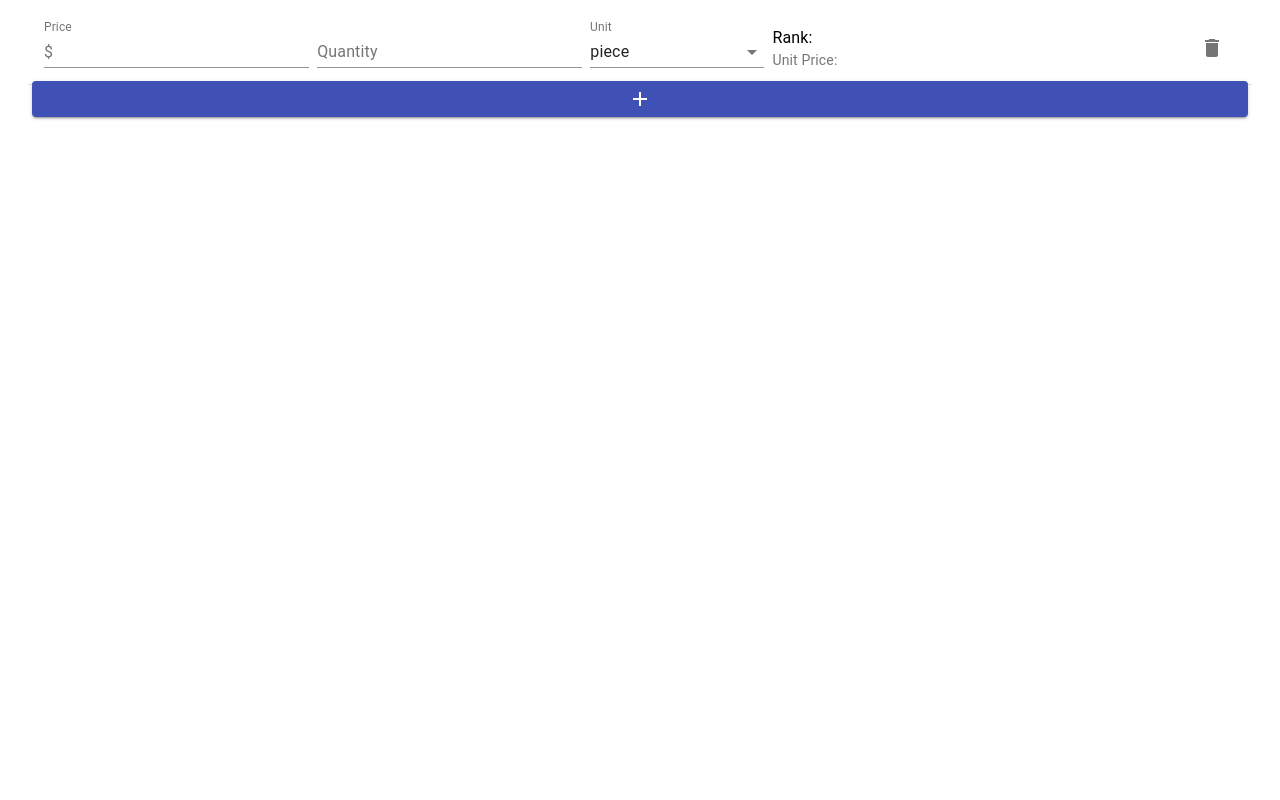
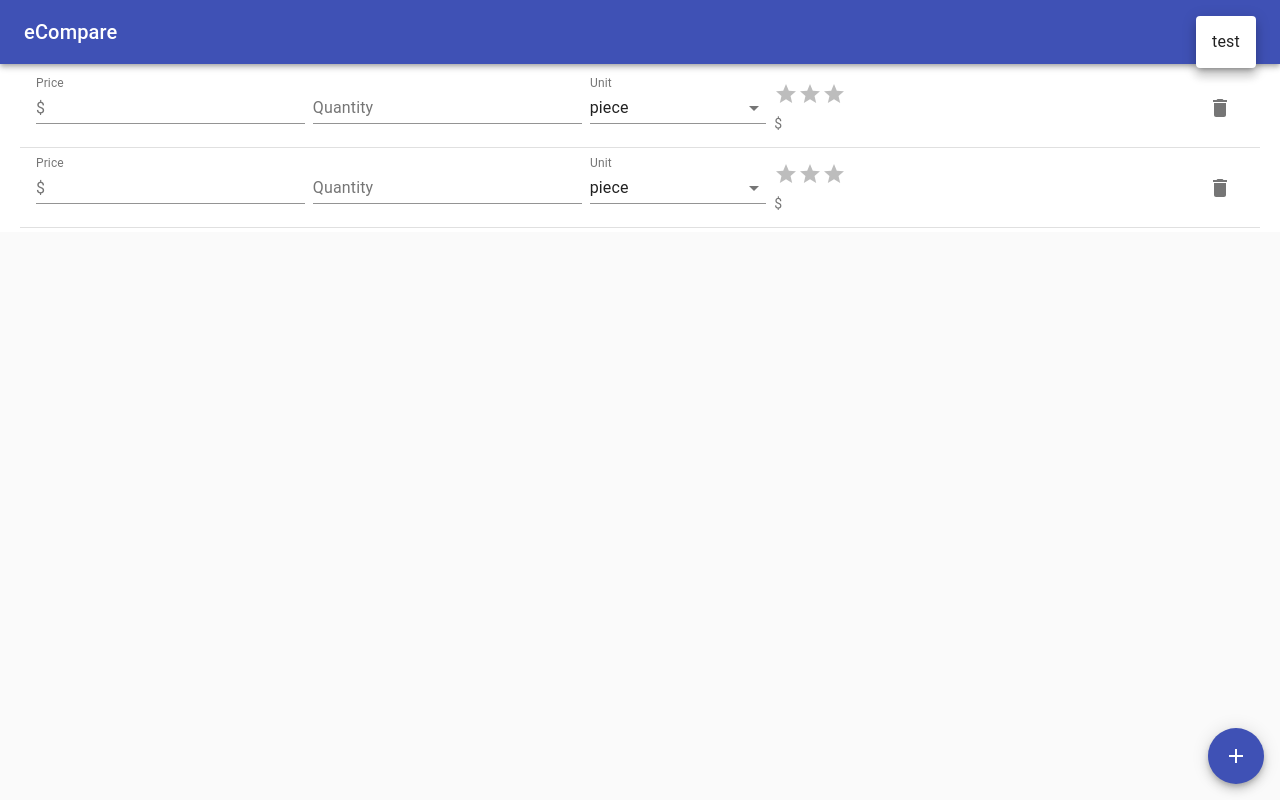
Before and after one commit to kfc103/eCompare, a React (Create React App) app: page / in a window 1280 px wide. Both pictures are taken after a click on the button 1212 px from the left and 48 px from the top of the page. Built offline with nearby package versions, Linux system fonts and the light colour scheme.

Commit message:
front end update & bug fix App bar, rating

```diff
--- a/package.json
+++ b/package.json
@@ -8,6 +8,7 @@
     "@babel/runtime": "7.13.8",
     "@material-ui/core": "4.11.3",
     "@material-ui/icons": "4.11.2",
+    "@material-ui/lab": "4.0.0-alpha.57",
     "react": "17.0.1",
     "react-dom": "17.0.1",
     "react-scripts": "4.0.0"
--- a/src/App.js
+++ b/src/App.js
@@ -1,10 +1,34 @@
-import "./styles.css";
+import React from "react";
+import CssBaseline from "@material-ui/core/CssBaseline";
+import Typography from "@material-ui/core/Typography";
+import Container from "@material-ui/core/Container";
+import Link from "@material-ui/core/Link";
+import AppBar from "./AppBar";
 import List from "./List";
+import { useStyles } from "./Styles";
+
+function Copyright() {
+  return (
+    <Typography variant="body2" color="textSecondary">
+      {"Copyright © "}
+      <Link color="inherit" href="">
+        eCompare
+      </Link>{" "}
+      {new Date().getFullYear()}
+      {"."}
+    </Typography>
+  );
+}
 
 export default function App() {
+  const classes = useStyles();
+  const menuId = "primary-search-account-menu";
+
   return (
-    <div className="App">
-      <List />
+    <div className={classes.root}>
+      <CssBaseline />
+      <AppBar />
+      <List classes={classes} />
     </div>
   );
 }
--- /dev/null
+++ b/src/AppBar.js
@@ -0,0 +1,78 @@
+import React from "react";
+import { makeStyles } from "@material-ui/core/styles";
+import AppBar from "@material-ui/core/AppBar";
+import Toolbar from "@material-ui/core/Toolbar";
+import Typography from "@material-ui/core/Typography";
+import IconButton from "@material-ui/core/IconButton";
+import MoreIcon from "@material-ui/icons/MoreVert";
+import MenuItem from "@material-ui/core/MenuItem";
+import Menu from "@material-ui/core/Menu";
+
+const useStyles = makeStyles((theme) => ({
+  root: {
+    flexGrow: 1
+  },
+  menuButton: {
+    marginRight: theme.spacing(2)
+  },
+  title: {
+    flexGrow: 1
+  }
+}));
+
+export default function MenuAppBar() {
+  const classes = useStyles();
+  const [auth, setAuth] = React.useState(true);
+  const [anchorEl, setAnchorEl] = React.useState(null);
+  const open = Boolean(anchorEl);
+
+  const handleChange = (event) => {
+    setAuth(event.target.checked);
+  };
+
+  const handleMenu = (event) => {
+    setAnchorEl(event.currentTarget);
+  };
+
+  const handleClose = () => {
+    setAnchorEl(null);
+  };
+
+  return (
+    <AppBar position="static">
+      <Toolbar>
+        <Typography variant="h6" className={classes.title}>
+          eCompare
+        </Typography>
+        <div>
+          <IconButton
+            aria-label="account of current user"
+            aria-controls="menu-appbar"
+            aria-haspopup="true"
+            onClick={handleMenu}
+            color="inherit"
+          >
+            <MoreIcon />
+          </IconButton>
+          <Menu
+            id="menu-appbar"
+            anchorEl={anchorEl}
+            anchorOrigin={{
+              vertical: "top",
+              horizontal: "right"
+            }}
+            keepMounted
+            transformOrigin={{
+              vertical: "top",
+              horizontal: "right"
+            }}
+            open={open}
+            onClose={handleClose}
+          >
+            <MenuItem onClick={handleClose}>test</MenuItem>
+          </Menu>
+        </div>
+      </Toolbar>
+    </AppBar>
+  );
+}
--- a/src/List.js
+++ b/src/List.js
@@ -1,7 +1,11 @@
 import React from "react";
+import PropTypes from "prop-types";
 import Container from "@material-ui/core/Container";
-import CircularProgress from "@material-ui/core/CircularProgress";
+import LinearProgress from "@material-ui/core/LinearProgress";
+import Fab from "@material-ui/core/Fab";
+import AddIcon from "@material-ui/icons/Add";
 import ListContent from "./ListContent";
+import { withStyles } from "@material-ui/styles";
 import { useStyles } from "./Styles";
 import { prepareDb, readAll, putItem, deleteItem } from "./Storage";
 import { unitValueJSON } from "./UnitSelect";
@@ -10,7 +14,7 @@ class List extends React.Component {
   constructor(props) {
     super(props);
 
-    this.state = { listId: 0, data: [], db: null, isDataReady: false };
+    this.state = { listId: 0, data: [], db: null, isBusy: false };
 
     this.addItem = this.addItem.bind(this);
     this.removeItem = this.removeItem.bind(this);
@@ -30,7 +34,7 @@ class List extends React.Component {
               listId: results.length,
               data: results,
               db: db,
-              isDataReady: true
+              isBusy: true
             });
           },
           // rejected
@@ -53,27 +57,9 @@ class List extends React.Component {
     this.setState({
       listId: defaultData.length,
       data: defaultData,
-      isDataReady: true
+      isBusy: true
     });
   }
-
-  /*createData(
-    id,
-    quantity = "",
-    price = "",
-    unitprice = "",
-    unit = JSON.parse(unitValueJSON("piece", "piece", "1", "piece")),
-    rank = ""
-  ) {
-    return {
-      id,
-      quantity,
-      price,
-      unitprice,
-      unit,
-      rank
-    };
-  }*/
 
   calUnitPrice(item) {
     const unitprice = Number(
@@ -102,7 +88,7 @@ class List extends React.Component {
     let newArr = arr;
     if (newArr === undefined) newArr = [...this.state.data];
 
-    if (newArr.length > 1 && !this.isListError()) {
+    if (newArr.length > 1 && !this.isListError(newArr)) {
       let rankedArr = newArr;
 
       rankedArr.sort((a, b) => {
@@ -110,17 +96,17 @@ class List extends React.Component {
       });
 
       newArr.forEach((item) => {
-        if (item.unitprice === "") item.rank = "";
+        if (item.unitprice === "") item.rank = 0;
         else {
-          if (item.unitprice === rankedArr[0].unitprice) item.rank = "1st";
-          else if (item.unitprice === rankedArr[1].unitprice) item.rank = "2nd";
-          else if (item.unitprice === rankedArr[2].unitprice) item.rank = "3rd";
-          else item.rank = "";
+          if (item.unitprice === rankedArr[0].unitprice) item.rank = 3;
+          else if (item.unitprice === rankedArr[1].unitprice) item.rank = 2;
+          else if (item.unitprice === rankedArr[2].unitprice) item.rank = 1;
+          else item.rank = 0;
         }
       });
     } else {
       newArr.forEach((item) => {
-        item.rank = "";
+        item.rank = 0;
       });
     }
 
@@ -129,10 +115,13 @@ class List extends React.Component {
     return newArr;
   }
 
-  isListError() {
+  isListError(arr) {
+    let newArr = arr;
+    if (newArr === undefined) newArr = [...this.state.data];
     let retVal = false;
     let type;
-    this.state.data.forEach(function (item) {
+
+    newArr.forEach(function (item) {
       const unitType = item.unit.type;
       if (!item.unitprice) retVal = true;
       if (type && type !== unitType) retVal = true;
@@ -177,11 +166,11 @@ class List extends React.Component {
   }
 
   render() {
-    const classes = useStyles;
+    //const classes = useStyles();
+    const classes = this.props.classes;
     return (
       <Container component="main">
-        <div className={classes.root}>
-          {!this.state.isDataReady ? <CircularProgress /> : null}
+        {!this.state.isBusy ? <LinearProgress /> : null}
         <ListContent
           data={this.state.data}
           onChange={this.onChange}
@@ -189,7 +178,14 @@ class List extends React.Component {
           removeItem={this.removeItem}
           addItem={this.addItem}
         />
-        </div>
+        <Fab
+          color="primary"
+          aria-label="add"
+          className={classes.fab}
+          onClick={() => this.addItem()}
+        >
+          <AddIcon />
+        </Fab>
       </Container>
     );
   }
@@ -201,7 +197,7 @@ export function createData(
   price = "",
   unitprice = "",
   unit = JSON.parse(unitValueJSON("piece", "piece", "1", "piece")),
-  rank = ""
+  rank = 0
 ) {
   return {
     id,
--- a/src/ListContent.js
+++ b/src/ListContent.js
@@ -1,3 +1,4 @@
+import React from "react";
 import List from "@material-ui/core/List";
 import ListItem from "@material-ui/core/ListItem";
 import ListItemText from "@material-ui/core/ListItemText";
@@ -5,16 +6,15 @@ import FormControl from "@material-ui/core/FormControl";
 import InputLabel from "@material-ui/core/InputLabel";
 import Input from "@material-ui/core/Input";
 import InputAdornment from "@material-ui/core/InputAdornment";
-import Button from "@material-ui/core/Button";
 import IconButton from "@material-ui/core/IconButton";
 import DeleteIcon from "@material-ui/icons/Delete";
-import AddIcon from "@material-ui/icons/Add";
 import Grid from "@material-ui/core/Grid";
+import Rating from "@material-ui/lab/Rating";
 import { useStyles } from "./Styles";
 import UnitSelect from "./UnitSelect";
 
 export default function ListContent({ data, ...args }) {
-  const classes = useStyles;
+  const classes = useStyles();
   return (
     <List>
       <Grid container spacing={1}>
@@ -66,9 +66,9 @@ export default function ListContent({ data, ...args }) {
                 </Grid>
                 <Grid item xs={11} sm={11} md={3}>
                   <ListItemText
-                    primary={"Rank: " + (item.rank ? item.rank : "")}
+                    primary={<Rating value={item.rank} max={3} readOnly />}
                     secondary={
-                      "Unit Price: " +
+                      "$ " +
                       (item.unitprice
                         ? item.unitprice + " per " + item.unit.stdUnit
                         : "")
@@ -90,14 +90,6 @@ export default function ListContent({ data, ...args }) {
           </ListItem>
         ))}
       </Grid>
-      <Button
-        variant="contained"
-        color="primary"
-        fullWidth
-        onClick={() => args.addItem()}
-      >
-        <AddIcon />
-      </Button>
     </List>
   );
 }
--- a/src/Styles.js
+++ b/src/Styles.js
@@ -5,11 +5,25 @@ export const useStyles = makeStyles((theme) => ({
     width: "100%",
     flexGrow: 1,
     minWidth: "500",
-    backgroundColor: theme.palette.background.paper
+    backgroundColor: theme.palette.background.paper,
+    display: "flex",
+    flexDirection: "column"
   },
-  paper: {
-    padding: theme.spacing(1),
-    textAlign: "center",
-    color: theme.palette.text.secondary
+  main: {
+    marginTop: theme.spacing(8),
+    marginBottom: theme.spacing(2)
+  },
+  footer: {
+    padding: theme.spacing(3, 2),
+    marginTop: "auto",
+    backgroundColor:
+      theme.palette.type === "light"
+        ? theme.palette.grey[200]
+        : theme.palette.grey[800]
+  },
+  fab: {
+    position: "absolute",
+    bottom: theme.spacing(2),
+    right: theme.spacing(2)
   }
 }));
--- a/src/UnitSelect.js
+++ b/src/UnitSelect.js
@@ -19,7 +19,9 @@ export default function UnitSelect({ name, value, ...args }) {
     type: "Weight",
     values: [
       unitValueJSON("weight", "g", "1000", "kg"),
-      unitValueJSON("weight", "kg", "1", "kg")
+      unitValueJSON("weight", "kg", "1", "kg"),
+      unitValueJSON("weight", "pound", "2.20462", "kg"),
+      unitValueJSON("weight", "ounce", "35.274", "kg")
     ]
   });
   units.push({
```
Also changed, not shown: src/App.back.js (added, +10 -0 lines), src/Storage.js (+0 -16 lines), 1 other file (tests, documents, lock files or other folders). Lines whose indentation alone changed are shown as unchanged.
